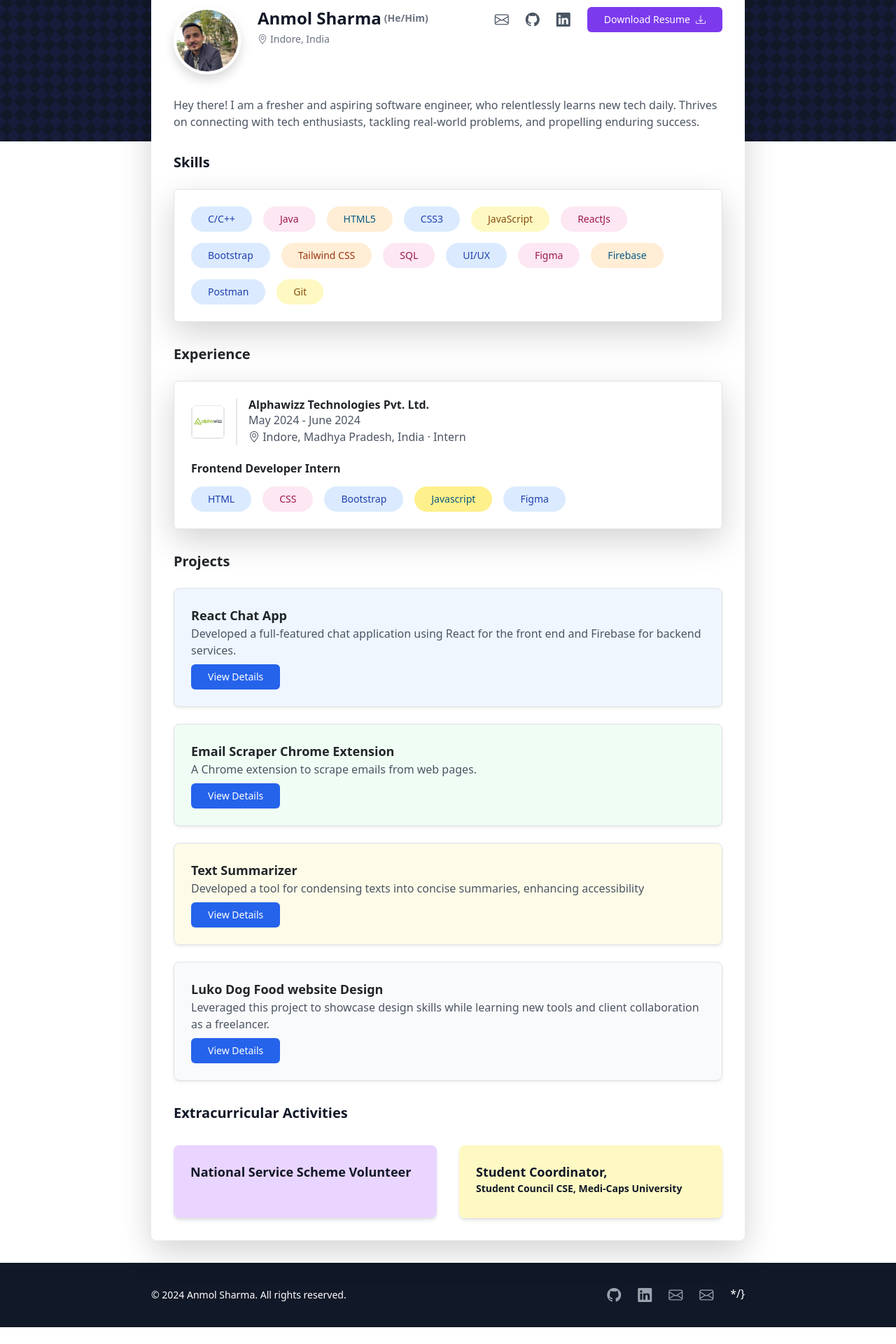
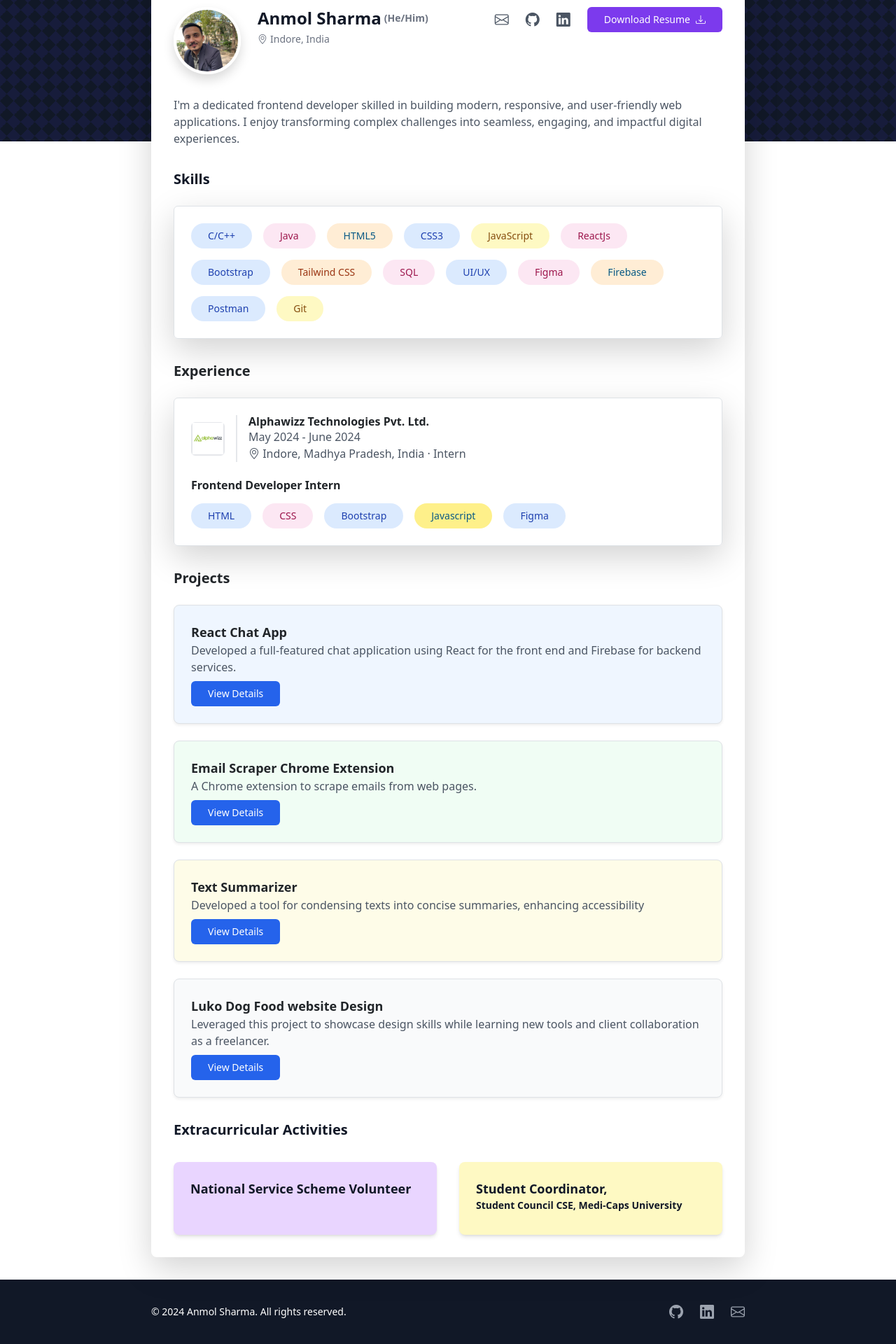
Before and after one commit to anmolsharma2001/portfolio-web, a React (Vite) app: page / in a window 1280 px wide. Shown: the part 86-2006 px from the top of the page at 70% size. Before the commit the page ends 1982 px from the top, so only its background shows below. Built offline with nearby package versions, Linux system fonts and the light colour scheme.

Commit message:
Updated feature X and fixed bug Y

```diff
--- a/index.html
+++ b/index.html
@@ -15,7 +15,7 @@
 
     <meta name="viewport" content="width=device-width, initial-scale=1.0" />
     <title>Anmol Sharma</title>
-    <link rel="icon" type="image/x-icon" href="imag\IMG-20240416-WA0026.jpg">
+    <link rel="icon" type="image/x-icon" href="image\IMG-20240416-WA0026.jpg">
     <script src="https://cdn.tailwindcss.com"></script>
 
   </head>
--- a/src/App.jsx
+++ b/src/App.jsx
@@ -1352,9 +1352,7 @@
 {/*             <a href="anmolsharma20012003@gmail.com" className="text-gray-400 hover:text-white">
               <i className="bi bi-envelope text-xl"></i>
             </a> */}
-                  <a href="mailto:anmolsharma20012003@gmail.com" className="text-gray-400 hover:text-white">
-                   <i className="bi bi-envelope text-xl"></i>
-                  </a> */}
+
 
           </div>
         </div>
--- a/src/components/ui/MainContent.jsx
+++ b/src/components/ui/MainContent.jsx
@@ -79,7 +79,7 @@
               Profile
             </h2> */}
             <p className="text-gray-600">
-            Hey there! I am a fresher and aspiring software engineer, who relentlessly learns new tech daily. Thrives on connecting with tech enthusiasts, tackling real-world problems, and propelling enduring success.
+            I'm a dedicated frontend developer skilled in building modern, responsive, and user-friendly web applications. I enjoy transforming complex challenges into seamless, engaging, and impactful digital experiences.
             </p>
           </div>
         </div>
```
